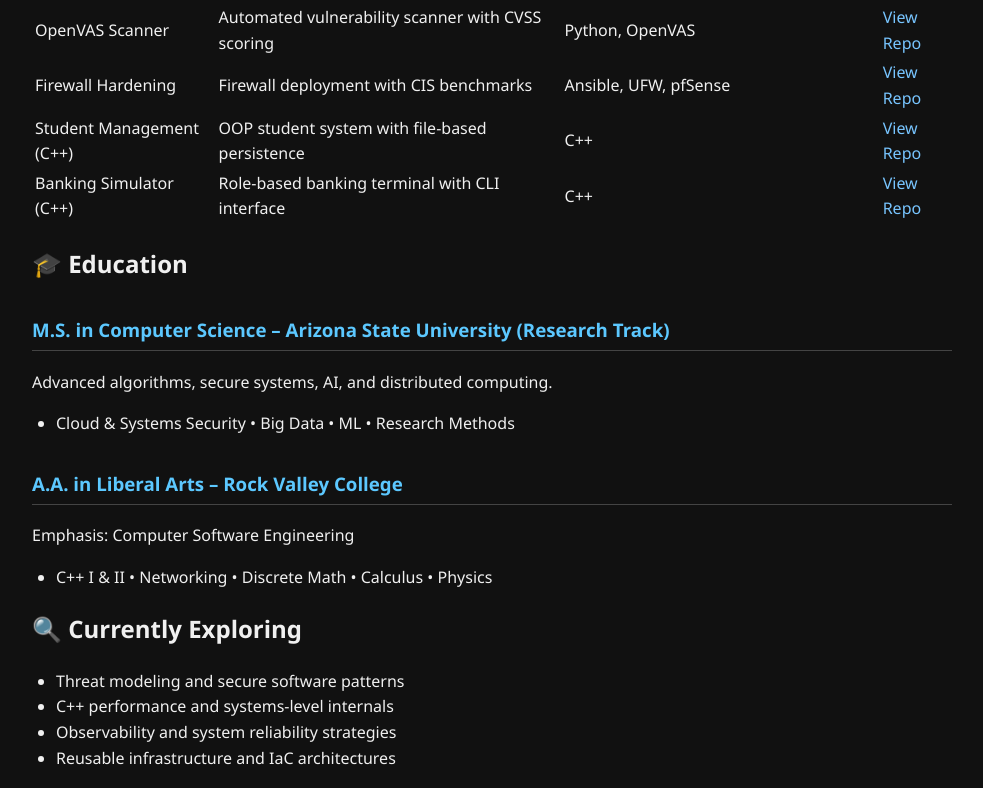
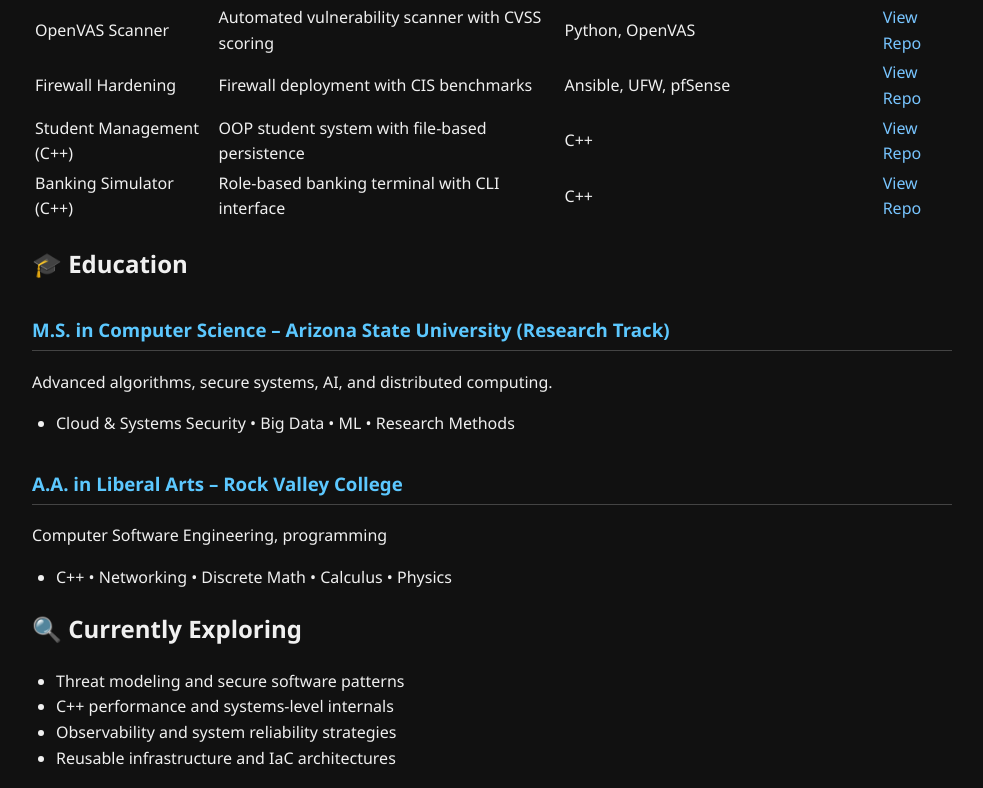
Before and after one commit to imsbuah/imsbuah.github.io, a plain HTML site: page index.html in a window 1280 px wide. Shown: the part 1300-2088 px from the top of the page, without its empty margins (148-1131 px from the left). Drawn offline with Linux system fonts and the light colour scheme.

Commit message:
Update index.html

```diff
--- a/index.html
+++ b/index.html
@@ -110,8 +110,8 @@
 <section>
   <h2>💼 Core Competencies</h2>
   <ul>
+    <li><strong>CS Core:</strong> Algorithms, Data Structures, OS, Networking, Architecture, Discrete Math</li>
     <li><strong>Languages:</strong> C++, Python, Java, Bash, SQL, JavaScript</li>
-    <li><strong>CS Core:</strong> Algorithms, Data Structures, OS, Networking, Architecture, Discrete Math</li>
     <li><strong>Systems:</strong> Linux, Git, Makefiles, Unit Testing, Shell Scripting</li>
     <li><strong>Security:</strong> Access Control, Encryption, Threat Modeling, SIEM, Container Hardening</li>
     <li><strong>Deployment:</strong> GitHub Actions, Docker, REST APIs, Terraform, Ansible</li>
@@ -194,9 +194,9 @@
   </ul>
 
   <h3>A.A. in Liberal Arts – Rock Valley College</h3>
-  <p>Emphasis: Computer Software Engineering</p>
+  <p>Computer Software Engineering, programming</p>
   <ul>
-    <li>C++ I & II • Networking • Discrete Math • Calculus • Physics</li>
+    <li>C++ • Networking • Discrete Math • Calculus • Physics</li>
   </ul>
 </section>
 
```
